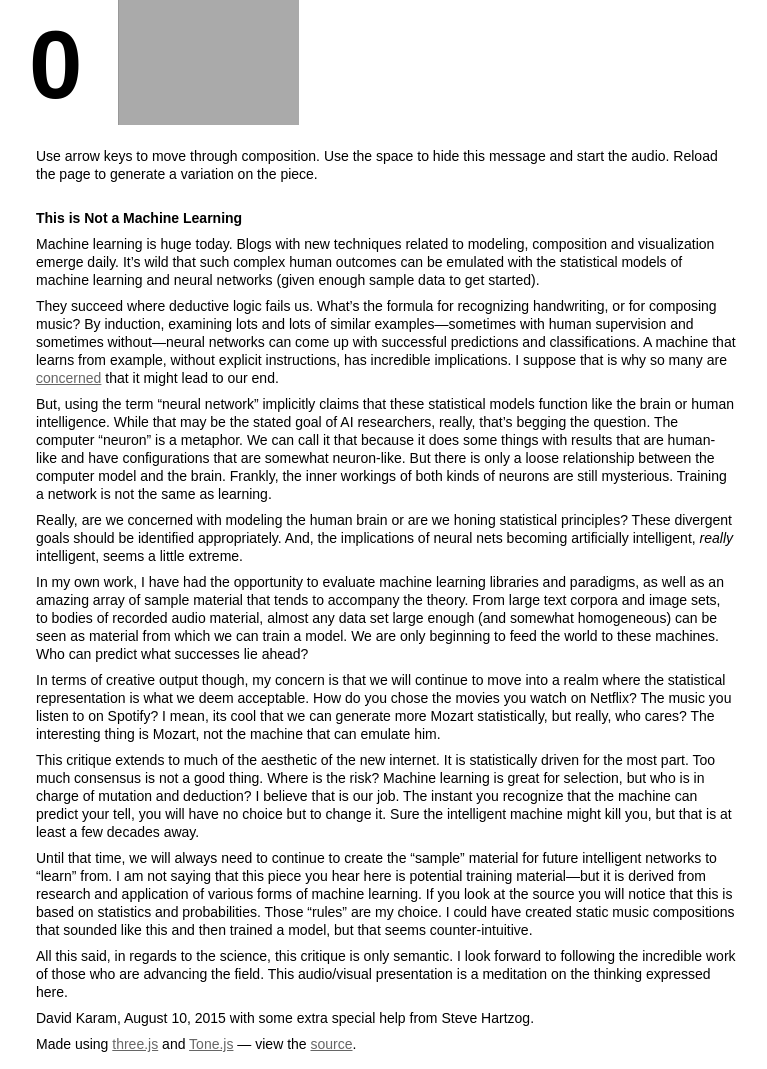
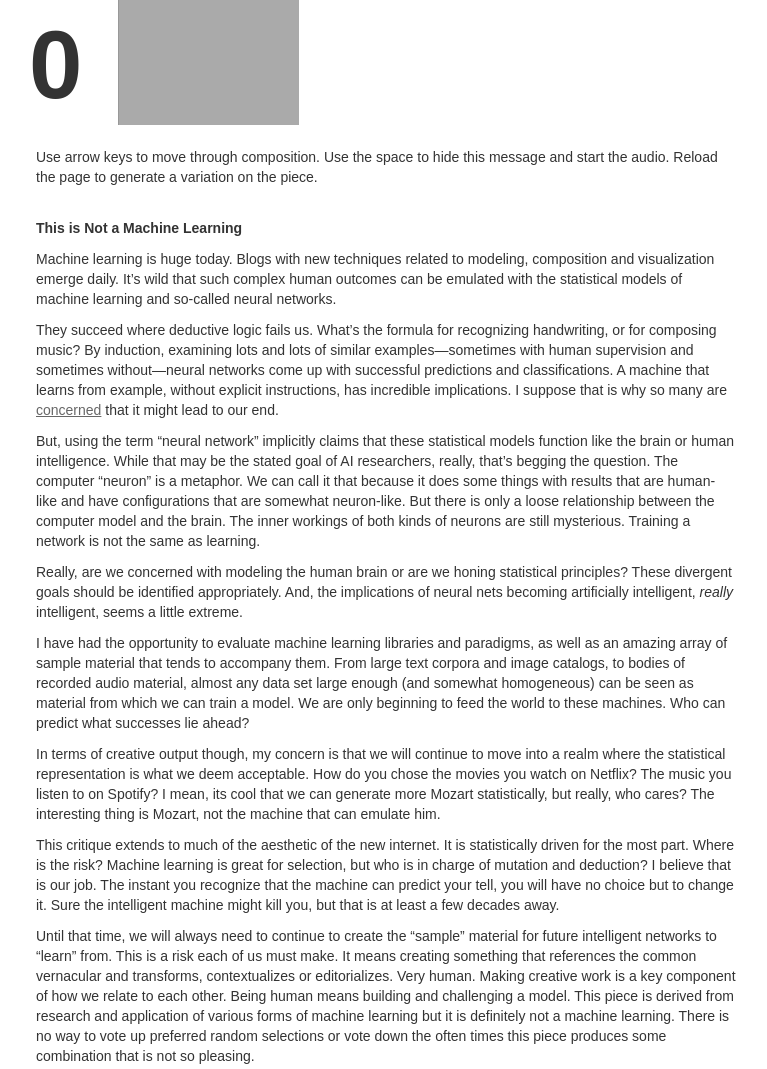
Before and after one commit to posttool/posttool.github.io, a website built with webpack: page index.html in a window 1280 px wide. Shown: the top 1069 px of the page, without its empty margins (1-768 px from the left). Built offline with nearby package versions, Linux system fonts and the light colour scheme; a script that the page names is missing.

Commit message:
text edits, new bundle

```diff
--- a/index.html
+++ b/index.html
@@ -23,14 +23,15 @@
 
     <p>
         Machine learning is huge today. Blogs with new techniques related to modeling, composition and visualization
-        emerge daily. It&rsquo;s wild that such complex human outcomes can be emulated with the statistical models of machine
-        learning and neural networks (given enough sample data to get started).
+        emerge daily. It&rsquo;s wild that such complex human outcomes can be emulated with the statistical models of
+        machine learning and so-called neural networks.
     </p>
 
     <p>
-        They succeed where deductive logic fails us. What&rsquo;s the formula for recognizing handwriting, or for composing
+        They succeed where deductive logic fails us. What&rsquo;s the formula for recognizing handwriting, or for
+        composing
         music? By induction, examining lots and lots of similar examples&mdash;sometimes with human supervision and
-        sometimes without&mdash;neural networks can come up with successful predictions and classifications.
+        sometimes without&mdash;neural networks come up with successful predictions and classifications.
         A machine that learns from example, without explicit instructions, has incredible implications. I suppose that
         is why so many are <a
             href="http://www.theguardian.com/technology/2015/jan/29/artificial-intelligence-strong-concern-bill-gates">concerned</a>
@@ -39,24 +40,23 @@
 
     <p>
         But, using the term &ldquo;neural network&rdquo; implicitly claims that these statistical models function like
-        the brain or
-        human intelligence. While that may be the stated goal of AI researchers, really, that’s begging the question.
+        the brain or human intelligence. While that may be the stated goal of AI researchers, really, that’s
+        begging the question.
         The computer “neuron” is a metaphor. We can call it that because it does some things with results that are
         human-like and have configurations that are somewhat neuron-like. But there is only a loose relationship between
-        the computer model and the brain. Frankly, the inner workings of both kinds of neurons are still mysterious.
+        the computer model and the brain. The inner workings of both kinds of neurons are still mysterious.
         Training a network is not the same as learning.
     </p>
 
     <p>
         Really, are we concerned with modeling the human brain or are we honing statistical principles? These divergent
         goals should be identified appropriately. And, the implications of neural nets becoming artificially
-        intelligent,
-        <i>really</i> intelligent, seems a little extreme.
+        intelligent, <i>really</i> intelligent, seems a little extreme.
     </p>
 
     <p>
-        In my own work, I have had the opportunity to evaluate machine learning libraries and paradigms, as well as an
-        amazing array of sample material that tends to accompany the theory. From large text corpora and image sets, to
+        I have had the opportunity to evaluate machine learning libraries and paradigms, as well as an
+        amazing array of sample material that tends to accompany them. From large text corpora and image catalogs, to
         bodies of recorded audio material, almost any data set large enough (and somewhat homogeneous) can be seen as
         material from which we can train a model. We are only beginning to feed the world to these machines. Who can
         predict what successes lie ahead?
@@ -71,8 +71,7 @@
 
     <p>
         This critique extends to much of the aesthetic of the new internet. It is statistically driven for the most
-        part.
-        Too much consensus is not a good thing. Where is the risk? Machine learning is great for selection, but who is
+        part. Where is the risk? Machine learning is great for selection, but who is
         in charge of mutation and deduction? I believe that is our job. The instant you recognize that the machine can
         predict your tell, you will have no choice but to change it. Sure the intelligent machine might kill you, but
         that is at least a few decades away.
@@ -80,11 +79,14 @@
 
     <p>
         Until that time, we will always need to continue to create the &ldquo;sample&rdquo; material for future
-        intelligent networks to &ldquo;learn&rdquo; from. I am not saying that this piece you hear here is potential
-        training material&mdash;but it is derived from research and application of various forms of machine learning. If
-        you look at the source you will notice that this is based on statistics and probabilities. Those &ldquo;rules&rdquo;
-        are my choice. I could have created static music compositions that sounded like this and then trained a model,
-        but that seems counter-intuitive.
+        intelligent networks to &ldquo;learn&rdquo; from. This is a risk each of us must make. It means creating
+        something that references the common vernacular and transforms, contextualizes or editorializes. Very human.
+        Making creative work is
+        a key component of how we relate to each other. Being human means building and challenging a model. This piece
+        is derived from research
+        and application of various forms of machine learning but it is definitely not a machine learning. There is
+        no way to vote up preferred random selections or vote down the often times this piece produces some
+        combination that is not so pleasing.
     </p>
 
     <p>
@@ -105,8 +107,8 @@
     (function (i, s, o, g, r, a, m) {
         i['GoogleAnalyticsObject'] = r;
         i[r] = i[r] || function () {
-            (i[r].q = i[r].q || []).push(arguments)
-        }, i[r].l = 1 * new Date();
+                    (i[r].q = i[r].q || []).push(arguments)
+                }, i[r].l = 1 * new Date();
         a = s.createElement(o),
                 m = s.getElementsByTagName(o)[0];
         a.async = 1;
--- a/js/main.css
+++ b/js/main.css
@@ -1,17 +1,50 @@
-* { margin:0; padding:0; }
-html, body { width:100%; height:100%; }
-canvas { position: fixed; }
-div { font-family: sans-serif; color: black; }
-p { margin-bottom: 8px; }
-a { color: #666;}
-a:visited { color: #000;}
-#la { position:fixed; top:10px; left:30px; font-size: 96px; font-weight: bold; }
+* {
+    margin: 0;
+    padding: 0;
+}
+
+html, body {
+    width: 100%;
+    height: 100%;
+}
+
+canvas {
+    position: fixed;
+}
+
+div {
+    font-family: sans-serif;
+    color: #333;
+}
+
+p {
+    margin-bottom: 11px;
+}
+
+a {
+    color: #666;
+}
+
+a:visited {
+    color: #000;
+}
+
+#la {
+    position: fixed;
+    top: 10px;
+    left: 30px;
+    font-size: 96px;
+    font-weight: bold;
+}
+
 #fa {
-	position: absolute;
-	top: 125px;
-	left: 15px;
-	width:700px;
-	padding: 22px 96px 96px 22px;
-	background-color:#fff;
-    font-size: 14px; line-height: 18px;
+    position: absolute;
+    top: 125px;
+    left: 15px;
+    width: 700px;
+    padding: 22px 96px 22px 22px;
+    margin: 0 0 15px 0;
+    background-color: #fff;
+    font-size: 14px;
+    line-height: 20px;
 }
--- a/js/mus.js
+++ b/js/mus.js
@@ -1,7 +1,7 @@
 var random = require('./rnd');
 
 module.exports = function (options) {
-  var min_vol = -86;
+  var min_vol = -106;
   var vol = new Tone.Volume(min_vol).toMaster();
   var mc = new Tone.Compressor(-20, 2.5).connect(vol);
   var s1 = new Tone.PolySynth(3, Tone.FMSynth).connect(mc);
@@ -172,7 +172,10 @@ module.exports = function (options) {
   function pause() {
     vol.volume.rampTo(min_vol, 1);
     is_playing = false;
-    setTimeout(function(){Tone.Transport.stop();}, 1000);
+    setTimeout(function () {
+      vol.volume.value = min_vol;
+      Tone.Transport.stop();
+    }, 1000);
   }
 
   function play() {
```
Also changed, not shown: bundle.js.
